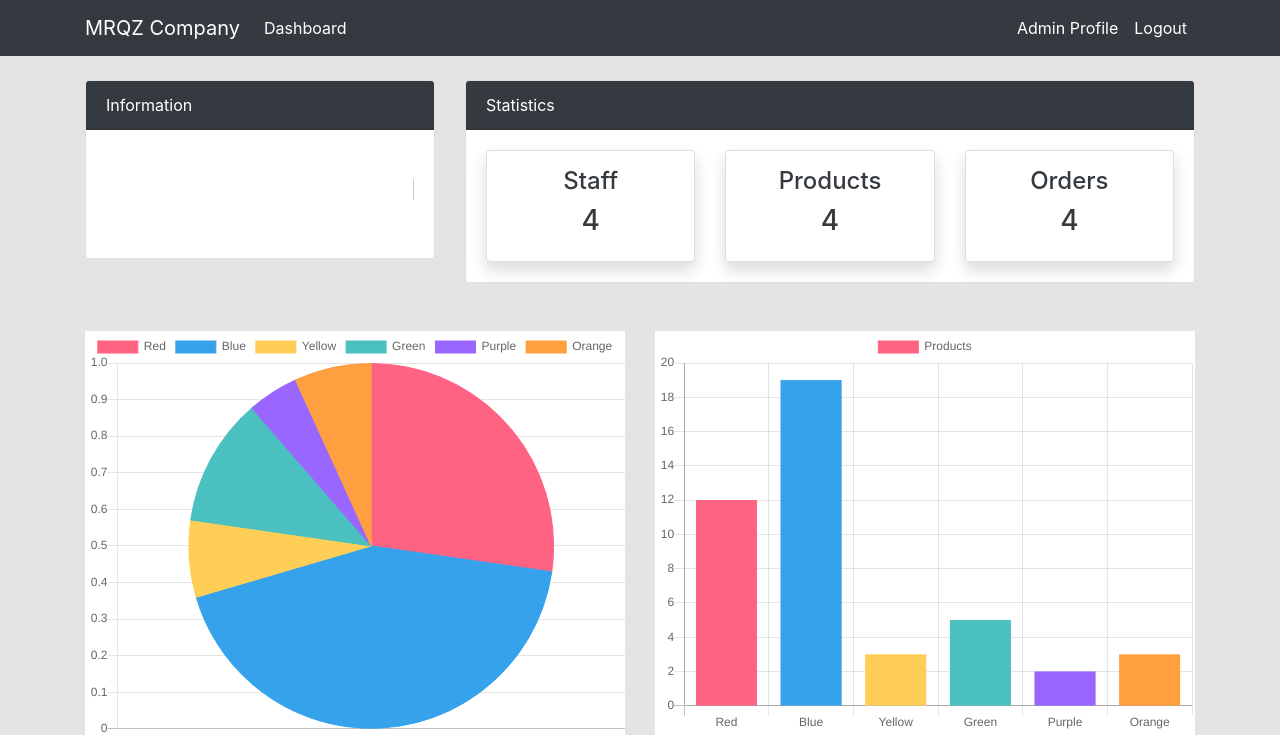
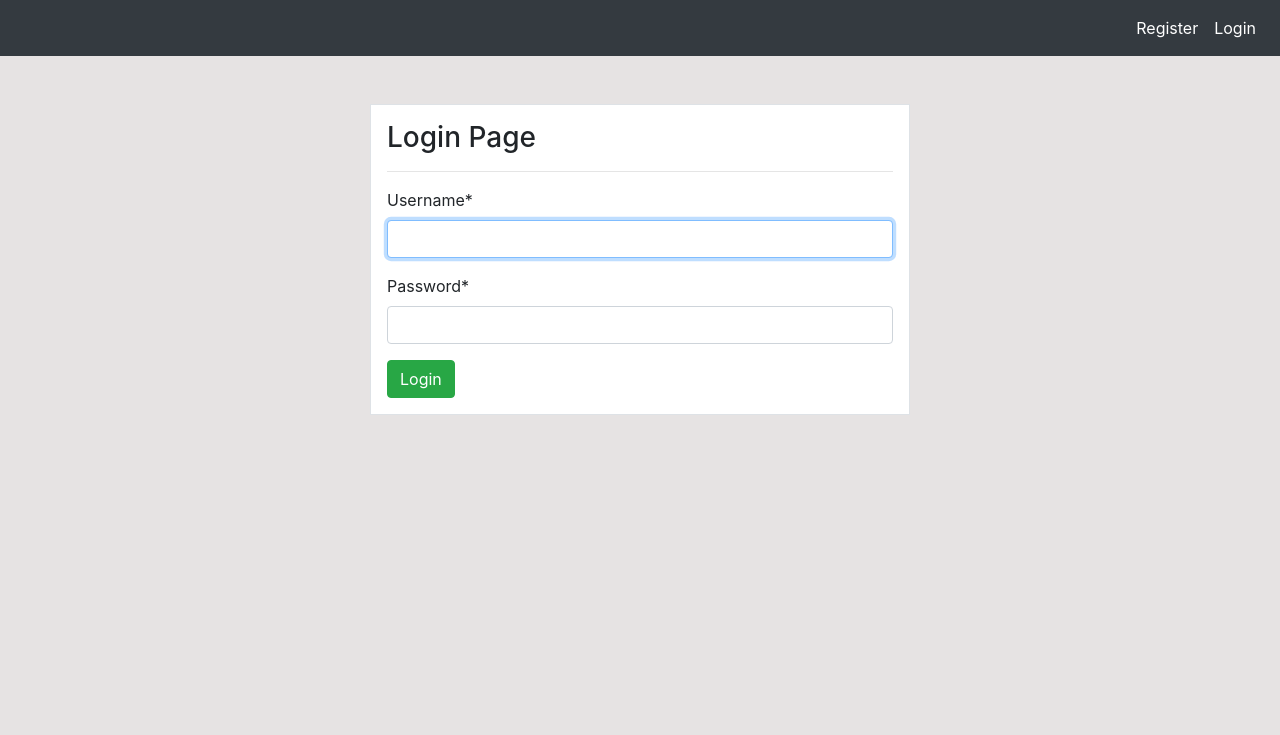
Before and after one commit to Lmarquez1983/InventoryMgmt, a Django app: page / in a window 1280 px wide. Shown: the top 735 px of the page. Run offline with Django 4.2, Linux system fonts and the light colour scheme; some libraries are stand-ins or nearby versions.

Commit message:
Login page

```diff
--- a/invmgmtproject/dashboard/urls.py
+++ b/invmgmtproject/dashboard/urls.py
@@ -3,7 +3,7 @@ from . import views
 
 
 urlpatterns = [
-    path('', views.index, name='dashboard-index'),
+    path('dashboard/', views.index, name='dashboard-index'),
     path('staff/', views.staff, name='dashboard-staff'),
     path('product/', views.product, name='dashboard-product'),
     path('order/', views.order, name='dashboard-order'),
--- a/invmgmtproject/invmgmtproject/urls.py
+++ b/invmgmtproject/invmgmtproject/urls.py
@@ -17,9 +17,14 @@ Including another URLconf
 from django.contrib import admin
 from django.urls import path, include
 from user import views as user_view
+from django.contrib.auth import views as auth_views
 
 urlpatterns = [
     path("admin/", admin.site.urls),
     path('', include('dashboard.urls')),
-    path('register/', user_view.register, name='user-register')
+    path('register/', user_view.register, name='user-register'),
+    path('', auth_views.LoginView.as_view(template_name='user/login.html'),
+         name='user-login'),
+    path('logout/', auth_views.LogoutView.as_view(template_name='user/logout.html'),
+         name='user-logout'),
 ]
--- a/invmgmtproject/templates/partials/nav.html
+++ b/invmgmtproject/templates/partials/nav.html
@@ -1,5 +1,6 @@
  <!--Navbar-->
  <nav class="navbar navbar-expand-lg  bg-dark navbar-info bg-info">
+    {% if user.is_authenticated %}
     <div class="container">
         <a class="navbar-brand text-white" href="{% url 'dashboard-index' %}">MRQZ Company</a>
         <button class="navbar-toggler" type="button" data-toggle="collapse" data-target="#navbarSupportedContent"
@@ -20,9 +21,20 @@
                             class="sr-only">(current)</span></a>
                 </li>
                 <li class="nav-item">
-                    <a class="nav-link text-white" href="#">Logout</a>
+                    <a class="nav-link text-white" href="{% url 'user-logout' %}">Logout</a>
                 </li>
             </ul>
+            {% else %}
+            <ul class="navbar-nav ml-auto">
+                <li class="nav-item active">
+                    <a class="nav-link text-white" href="{% url 'user-register' %}">Register<span
+                            class="sr-only">(current)</span></a>
+                </li>
+                <li class="nav-item">
+                    <a class="nav-link text-white" href="{% url 'user-login' %}">Login</a>
+                </li>
+            </ul>
+            {% endif %}
 
         </div>
     </div>
--- a/invmgmtproject/templates/user/login.html
+++ b/invmgmtproject/templates/user/login.html
@@ -0,0 +1,23 @@
+{% extends 'partials/base.html' %}
+{% block title %} Login Page {% endblock %}
+{% load crispy_forms_tags %}
+
+
+{% block content %}
+<div class="container">
+    <div class="row mt-5">
+        <div class="col-md-6 offset-md-3">
+            <div class="border p-3 bg-white">
+                <h3>Login Page</h3>
+                <hr/>
+                <form method="POST">
+                    {% csrf_token %}
+                    {{form|crispy}}
+                    <input class="btn btn-success" type="submit" value="Login">
+                </form>
+
+            </div>
+        </div>
+    </div>
+</div>
+{% endblock %}
--- a/invmgmtproject/templates/user/register.html
+++ b/invmgmtproject/templates/user/register.html
@@ -1,5 +1,7 @@
 {% extends 'partials/base.html' %}
 {% block title %} Register Page {% endblock %}
+{% load crispy_forms_tags %}
+
 {% block content %}
     <div class="container">
         <div class="row mt-5">
@@ -9,7 +11,7 @@
                     <hr/>
                     <form method="POST">
                         {% csrf_token %}
-                        {{form}}
+                        {{form|crispy}}
                         <input class='btn btn-success' type="submit" value="Register">
                     </form>
 
```
Also changed, not shown: invmgmtproject/invmgmtproject/settings.py (+7 -0 lines), invmgmtproject/templates/user/logout.html (+23 -0 lines), invmgmtproject/user/forms.py (added, +11 -0 lines), invmgmtproject/user/views.py (+4 -3 lines), invmgmtproject/db.sqlite3.
